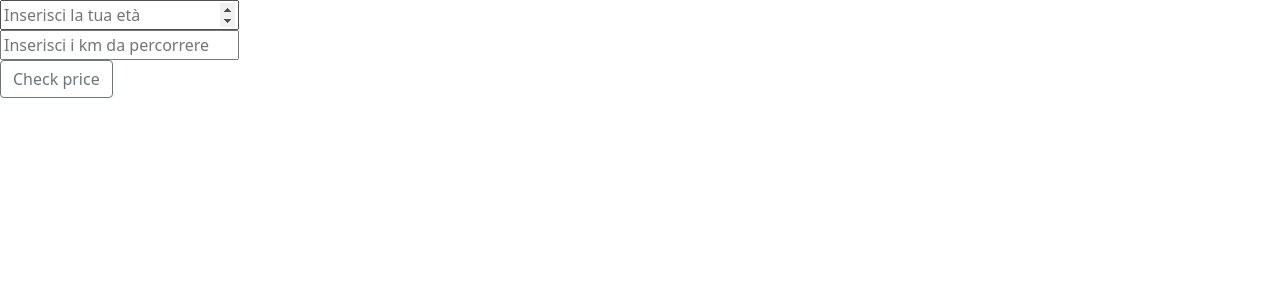
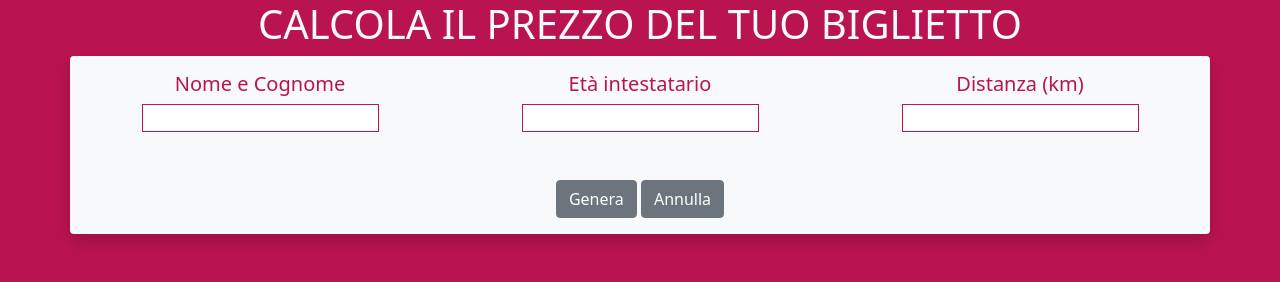
Before and after one commit to andrea-prina/js-biglietto-treno-form, a plain HTML site: page index.html in a window 1280 px wide. Drawn offline with nearby package versions, Linux system fonts and the light colour scheme.

Commit message:
Migliorata interfaccia calcolo prezzo

```diff
--- a/css/style.css
+++ b/css/style.css
@@ -0,0 +1,15 @@
+:root {
+    --main-color1: #B91450;
+}
+
+body {
+    background-color: var(--main-color1);
+}
+
+h5 {
+    color: var(--main-color1);
+}
+
+.ms_bor-col1 {
+    border: 1px solid var(--main-color1);
+}
--- a/index.html
+++ b/index.html
@@ -10,9 +10,35 @@
 </head>
 <body>
 
-    <div><input type="number" placeholder="Inserisci la tua età" id="user-age"></div>
+    <!-- <div><input type="number" placeholder="Inserisci la tua età" id="user-age"></div>
     <div><input type="number" placeholder="Inserisci i km da percorrere" id="travel-km"></div>
-    <div><button class="btn btn-outline-secondary" type="button" id="price-button">Check price</button></div>
+    <div><button class="btn btn-outline-secondary" type="button" id="price-button">Check price</button></div> -->
+
+
+    <h1 class="text-light text-center">CALCOLA IL PREZZO DEL TUO BIGLIETTO</h1>
+
+    <div class="container bg-light text-center pt-3 pb-3 rounded shadow">
+        <div class="row">
+            <div class="col-4">
+                <h5>Nome e Cognome</h5>
+                <input class="ms_bor-col1" type="text" placeholder="" id="user-name">
+            </div>
+            <div class="col-4">
+                <h5>Età intestatario</h5>
+                <input class="ms_bor-col1" type="number" placeholder="" id="user-age">
+            </div>
+            <div class="col-4">
+                <h5>Distanza (km)</h5>
+                <input class="ms_bor-col1" type="number" placeholder="" id="travel-km">
+            </div>
+        </div>
+        <div class="row mt-5">
+            <div class="col-4 offset-4">
+                <button class="btn btn-secondary" id="generate-price-b">Genera</button>
+                <button class="btn btn-secondary">Annulla</button>
+            </div>
+        </div>
+    </div>
 
     <script src="https://cdn.jsdelivr.net/npm/bootstrap@5.0.2/dist/js/bootstrap.bundle.min.js" integrity="sha384-MrcW6ZMFYlzcLA8Nl+NtUVF0sA7MsXsP1UyJoMp4YLEuNSfAP+JcXn/tWtIaxVXM" crossorigin="anonymous"></script>
     <script type = "text/javascript" src="./js/main.js"></script>
--- a/js/main.js
+++ b/js/main.js
@@ -1,4 +1,5 @@
-// Define variables to contain user age, distance to travel (in km) and final ticket price
+// Define variables to contain user name & age, distance to travel (in km) and final ticket price
+let userName;
 let userAge;
 let travelKm;
 let ticketPrice;
@@ -8,16 +9,18 @@ const youngDiscount = 0.15; // for < 18yo.
 const elderDiscount = 0.35; // for >= 65yo.
 
 // Initialize button element to submit the data and get the price
-const checkPriceButton = document.getElementById("price-button");
+const checkPriceButton = document.getElementById("generate-price-b");
 
+// Generate ticket price by pressing "Genera" button after inputting the data
 checkPriceButton.addEventListener('click', function(){
     // Get the data from the input elements in the DOM
+    userName = parseInt(document.getElementById('user-name').value);
     userAge = parseInt(document.getElementById('user-age').value);
     travelKm = parseInt(document.getElementById('travel-km').value);
 
     // Check if the number inputted by the user is > 0 (otherwise it won't be valid for calculate the price)
     // There is no need to check if it's a number because the input tag is has the "number" type
-    if (userAge < 0 || travelKm < 0) {
+    if (userAge < 0 || isNaN(userAge) || travelKm < 0 || isNaN(travelKm)) {
         console.log("Impossibile calcolare prezzo - i dati inseriti non sono corretti")
     } else {
 
```
